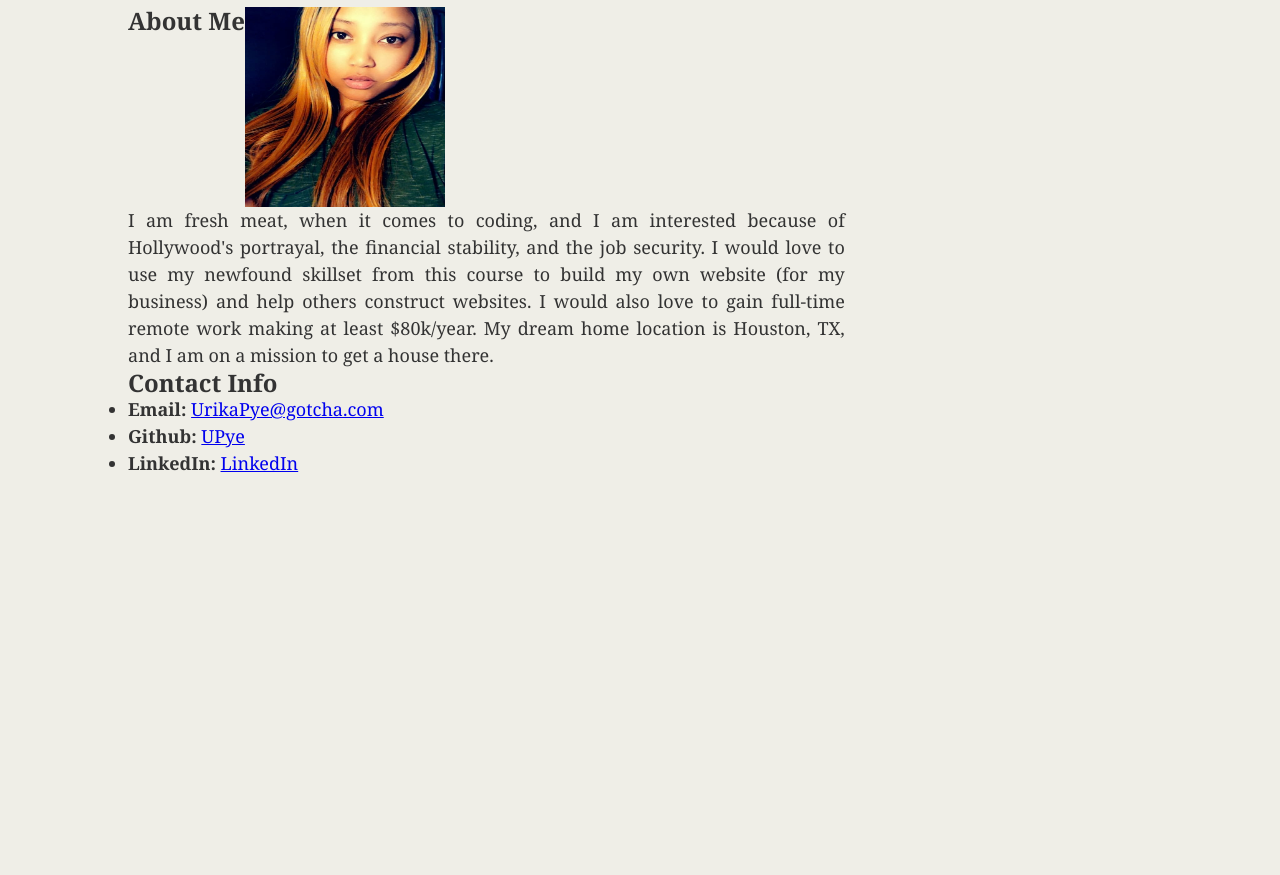
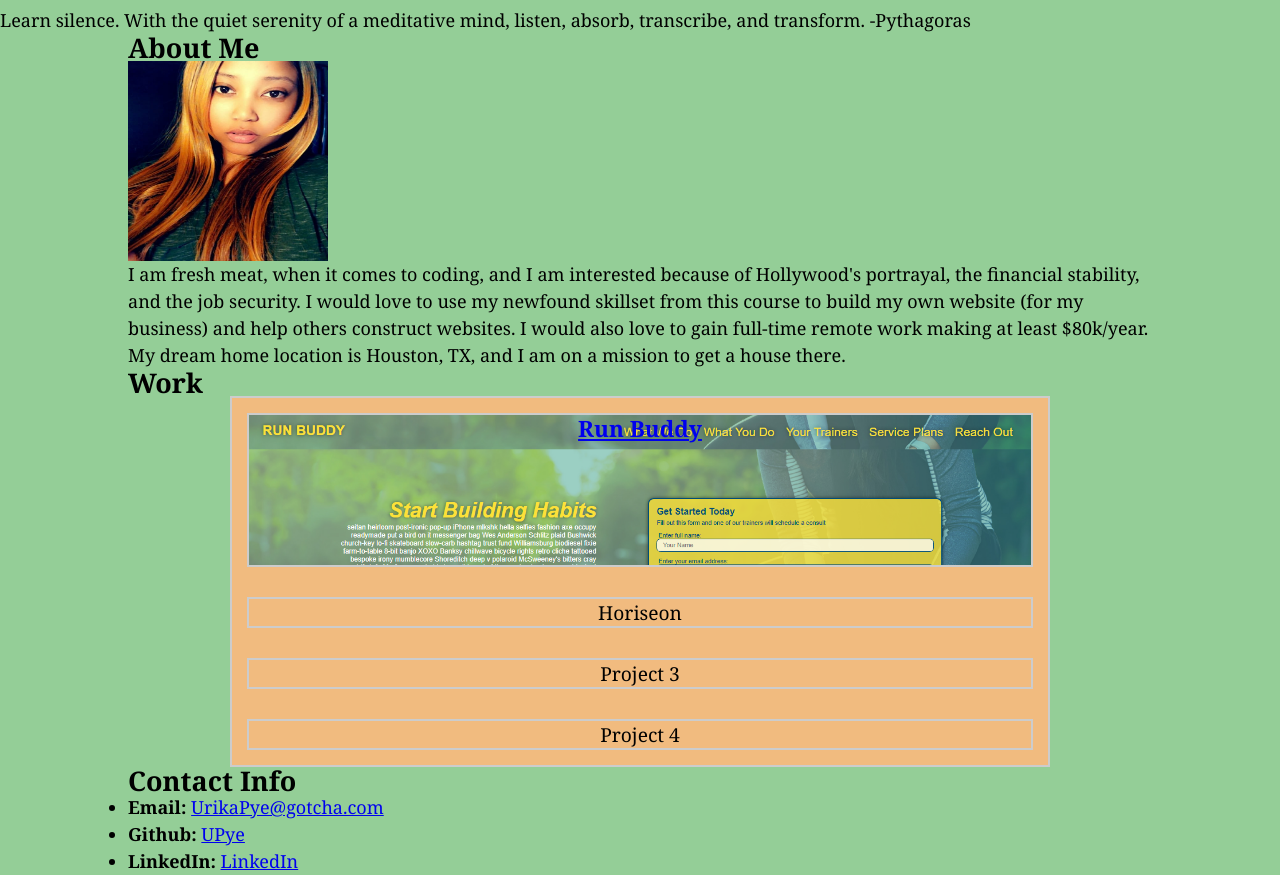
Before and after one commit to UPye/UPye.github.io, a plain HTML site: page index.html in a window 1280 px wide. Shown: the part 387-1262 px from the top of the page. Before the commit the page ends 864 px from the top, so only its background shows below. Drawn offline with Linux system fonts and the light colour scheme.

Commit message:
still have more work to do, grid boxes formed

```diff
--- a/index.html
+++ b/index.html
@@ -6,7 +6,7 @@
         <link rel="stylesheet" type="text/css" href="./style.css" />
     </head>
 
-    <body>
+
         <header>
             <h1>
                 <a href="https://upye.github.io">Urika Pye</a>
@@ -29,23 +29,61 @@
             </nav>
         </header>
 
+        <body>
         <section class="hero">
             <div class="header-img">
                 <img id="header-img" src="./assets/BG.jpg" alt="" height="300px" width="100%" />
+                <p>
+                    Learn silence. With the quiet serenity of a meditative mind, listen, absorb, transcribe, and transform. -Pythagoras
+                </p>
             </div>
         </section>
 
     <main class="container">
-        <section id="main-bio">
-            <h2>About Me</h2>
-            <img id="bio-image" src="./assets/Me.jpg" alt="Urika Pye" height="300px"/>
-            <p style="text-align: justify;">
-                I am fresh meat, when it comes to coding, and I am interested because of Hollywood's portrayal, the financial stability, and the job security. I would love to use my newfound skillset from this course to build my own website (for my business) and help others construct websites. I would also love to gain full-time remote work making at least $80k/year. My dream home location is Houston, TX, and I am on a mission to get a house there.
-            </p>
+        <section id="about-me">
+            <div class="section-title">
+                <h2>About Me</h2>
+            </div>
+            <div class="section-info">
+                <img id="bio-image" src="./assets/Me.jpg" alt="Urika Pye" height="300px"/>
+                <p>
+                    I am fresh meat, when it comes to coding, and I am interested because of Hollywood's portrayal, the financial stability, and the job security. I would love to use my newfound skillset from this course to build my own website (for my business) and help others construct websites. I would also love to gain full-time remote work making at least $80k/year. My dream home location is Houston, TX, and I am on a mission to get a house there.
+                </p>
+            </div>
         </section>
 
-        <section id="contact-info">
-            <h2>Contact Info</h2>
+        <section id="work">
+            <h2 class="section-title">Work</h2>
+                <div class="section-grid-wrapper">
+                    <div class="section-grid-container">
+                        <div class="section-grid-item">
+                            <div class="project-1 ">
+                                <a href="https://upye.github.io/run-buddy/"><h3>Run Buddy</h3></a>
+                            </div>
+                        </div>
+                        <div class="section-grid-item">
+                            <div class="project-2">
+                                Horiseon
+                            </div>
+                        </div>
+                        <div class="section-grid-item">
+                            <div class="project-3">
+                                Project 3
+                            </div>
+                        </div>
+                        <div class="section-grid-item">
+                            <div class="project-4">
+                                Project 4
+                            </div>
+                        </div>
+                    </div>
+
+                </div>
+
+        </section>
+
+        <section id="contact-me">
+            <h2 class="section-title">Contact Info</h2>
             <ul>
                 <li>
                     <strong>Email: </strong>
--- a/style.css
+++ b/style.css
@@ -8,15 +8,15 @@
 
 /* pseudo-class */
 :root {
-  --primary-color: #d21034;
-  --secodary-color: black;
-  --tertiary-color: blue;
+  --primary-color: #CCCCCC;
+  --secodary-color: #F1BB7F;
+  --tertiary-color: #94CE97;
 }
 
 /* apply styles to the header */
 
 header {
-  background-color: var(--secodary-color);
+  background-color: var(--primary-color);
   display: flex;
   justify-content: space-around;
   flex-wrap: wrap;
@@ -57,7 +57,7 @@ header nav ul li a {
   padding: 10px 15px;
   font-weight: lighter;
   font-size: 1.55vw;
-  text-shadow: 0 0 10px rgba(0, 0, 0, 0.5);
+  text-shadow: 0 0 10px;
 }
 
 header nav ul li a:hover {
@@ -76,28 +76,8 @@ body {
   font-family: Georgia, 'Times New Roman', Times, serif;
   font-size: 18px;
   line-height: 150%;
-  color: #333;
-  background: #efeee7;
+  background-color: var(--tertiary-color);
 }
-
-#main-bio,
-#contact-info,
-#bio-image {
-  display: flex;
-  flex-wrap: wrap;
-
-}
-
-
-header {
-  background: #d21034;
-}
-
-
-h2 {
-  font-size: 24px;
-}
-
 
 
 .container {
@@ -105,12 +85,61 @@ h2 {
   margin: 0 auto;
 }
 
-#main-bio {
-  width: 70%;
+.section-title {
+  display: flex;
+  justify-content: space-between;
+  flex-wrap: wrap;
+  align-items: flex-start;
+  padding: 0;
+  margin: 0;
 }
 
-#contact-info {
-  width: 30%;
+
+.section-info {
+  display: flex;
+  flex-wrap: wrap;
+  align-items: center;
+}
+
+#work {
+}
+
+.section-grid-wrapper {
+  display: flex;
+  width: 100%;
+  justify-content: center;
+}
+
+.section-grid-container {
+  background: var(--secodary-color);
+  width: 80%;
+  display: grid;
+  grid-template-columns: 6fr;
+  grid-template-rows: 6fr;
+  border: 2px solid var(--primary-color);
+  color: black;
+  font-size: 1.2rem;
+}
+
+.section-grid-item {
+  margin: 15px;
+  border: 2px solid var(--primary-color);
+  display: flex;
+  align-items: center;
+  justify-content: center;
+  text-align: center;
+}
+
+.project-1 {
+  grid-column: 1 / span 4;
+  grid-row: 1 / span 3;
+  width: 100%;
+  height: 150px;
+  background-image: url("./assets/run-buddy.jpg") ;
+  background-size: cover;
+}
+
+#contact-me {
 }
 
 #bio-image {
```
Also changed, not shown: assets/run-buddy.jpg (added).
